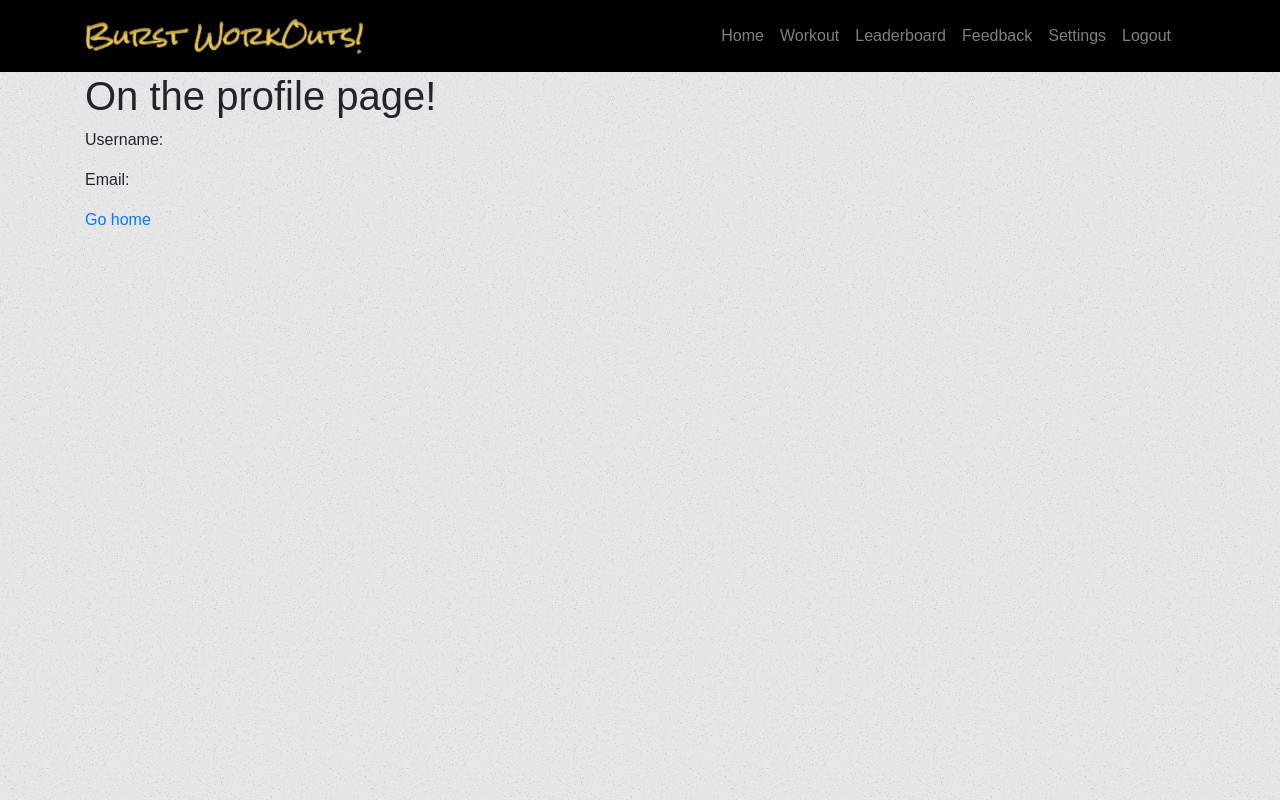
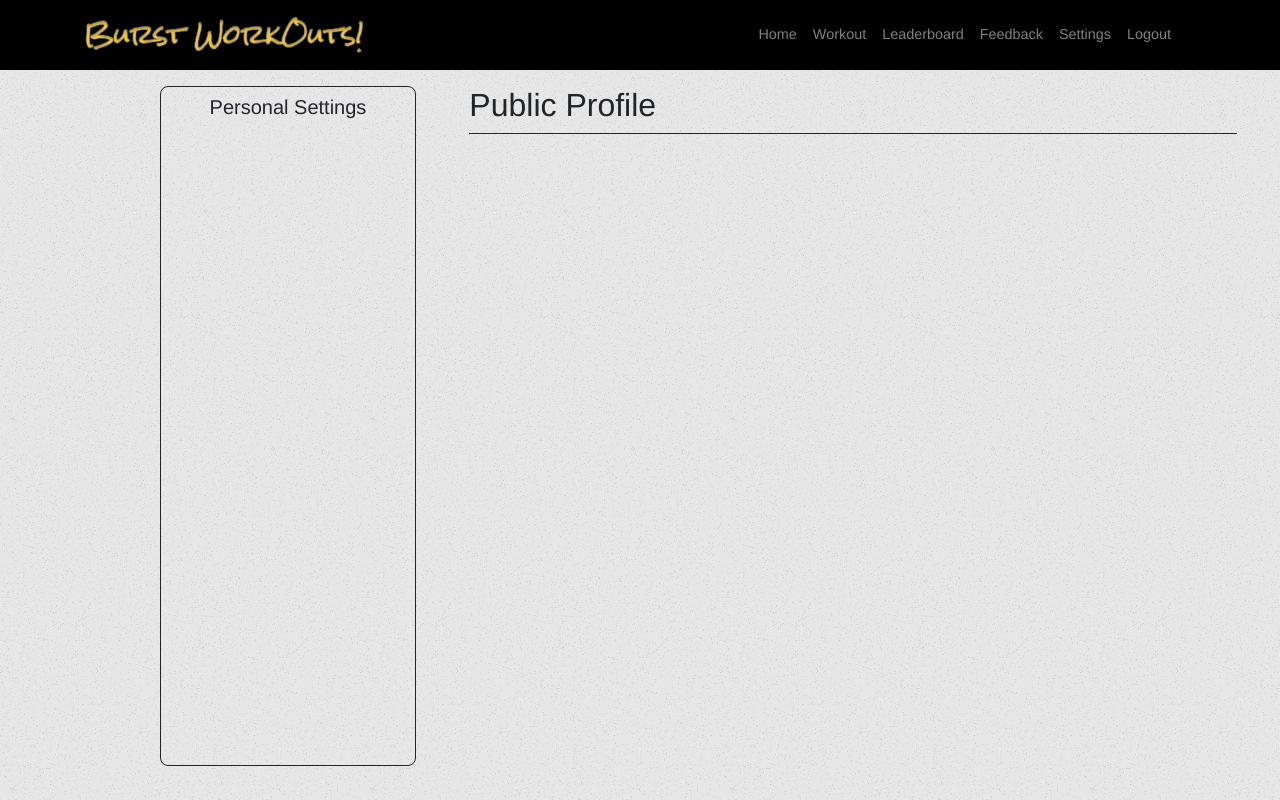
Before and after one commit to clarktyra/burst-workouts, a React (Create React App) app in the folder client/: page /profile in a window 1280 px wide. Built offline with nearby package versions, Linux system fonts and the light colour scheme; no server answers; sample sign-in values are in the browser's storage.

Commit message:
WIP starting settings/profile page saving to rebase

```diff
--- a/client/src/App.css
+++ b/client/src/App.css
@@ -1,3 +1,9 @@
+body {
+  -webkit-font-smoothing: antialiased;
+  font-family: Helvetica, Arial, sans-serif;
+  font-size: 90%;
+  /* font-weight: 600; */
+}
 .App {
   text-align: center;
 }
--- a/client/src/pages/Profile.js
+++ b/client/src/pages/Profile.js
@@ -1,6 +1,7 @@
 import React, { Component } from 'react';
 import withAuth from './../components/withAuth';
 import API from './../utils/API';
+import './styles/Profile.css';
 import { Link } from 'react-router-dom';
 
 class Profile extends Component {
@@ -21,11 +22,17 @@ class Profile extends Component {
 
   render() {
     return (
-      <div className="container Profile">
-        <h1>On the profile page!</h1>
-        <p>Username: {this.state.username}</p>
-        <p>Email: {this.state.email}</p>
-        <Link to="/">Go home</Link>
+      <div className="container-profile">
+        <div className="settings-container">
+          <div className="settings-header">
+            <h5>Personal Settings</h5>
+          </div>
+        </div>
+        <div className="title">
+          <h2>Public Profile</h2>
+          {/* <p>Username: {this.state.username}</p>
+          <p>Email: {this.state.email}</p> */}
+        </div>
       </div>
     )
   }
--- /dev/null
+++ b/client/src/pages/styles/Profile.css
@@ -0,0 +1,35 @@
+.container-profile {
+  display: grid;
+  grid-template-columns: repeat(3, 1fr);
+  grid-template-rows: 10rem repeat(2, 1fr);
+  height: 90vh;
+}
+
+.title {
+  display: flex;
+  width: 90%;
+  justify-content: start;
+  margin: 1rem auto 6rem;
+  grid-column: 2/4;
+  border-bottom: 1px solid;
+  font-size: 24px;
+  font-weight: 400;
+}
+
+.settings-container {
+  border-radius: .5rem;
+  grid-column: 1;
+  border: 1px solid;
+  margin: 1rem .5rem 0 10rem;;
+  display: flex;
+  justify-content: center;
+  height: 85vh;
+  width: 20vw;
+}
+
+.settings-header {
+  padding: 8px 10px;
+  display: flex;
+  justify-content: start;
+  margin: 0;
+}
```
Also changed, not shown: 2 other files (tests, documents, lock files or other folders).
